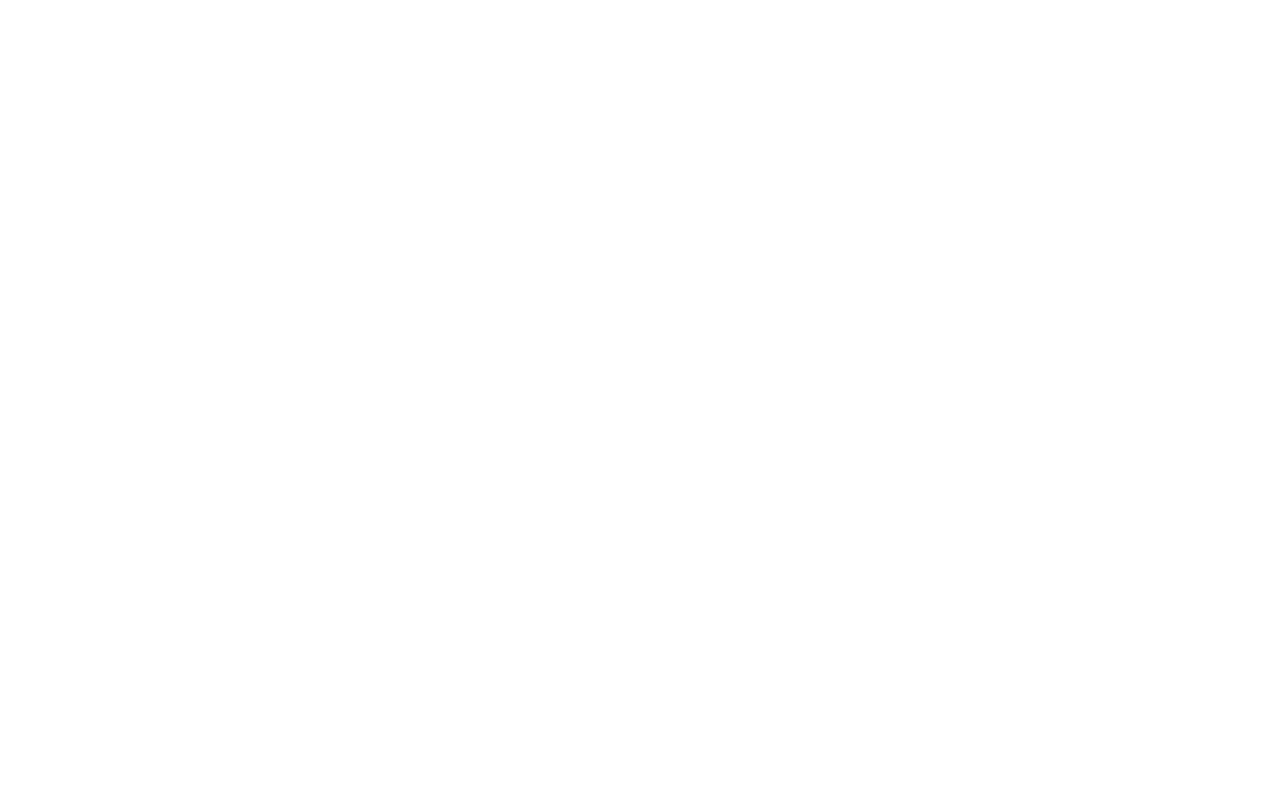
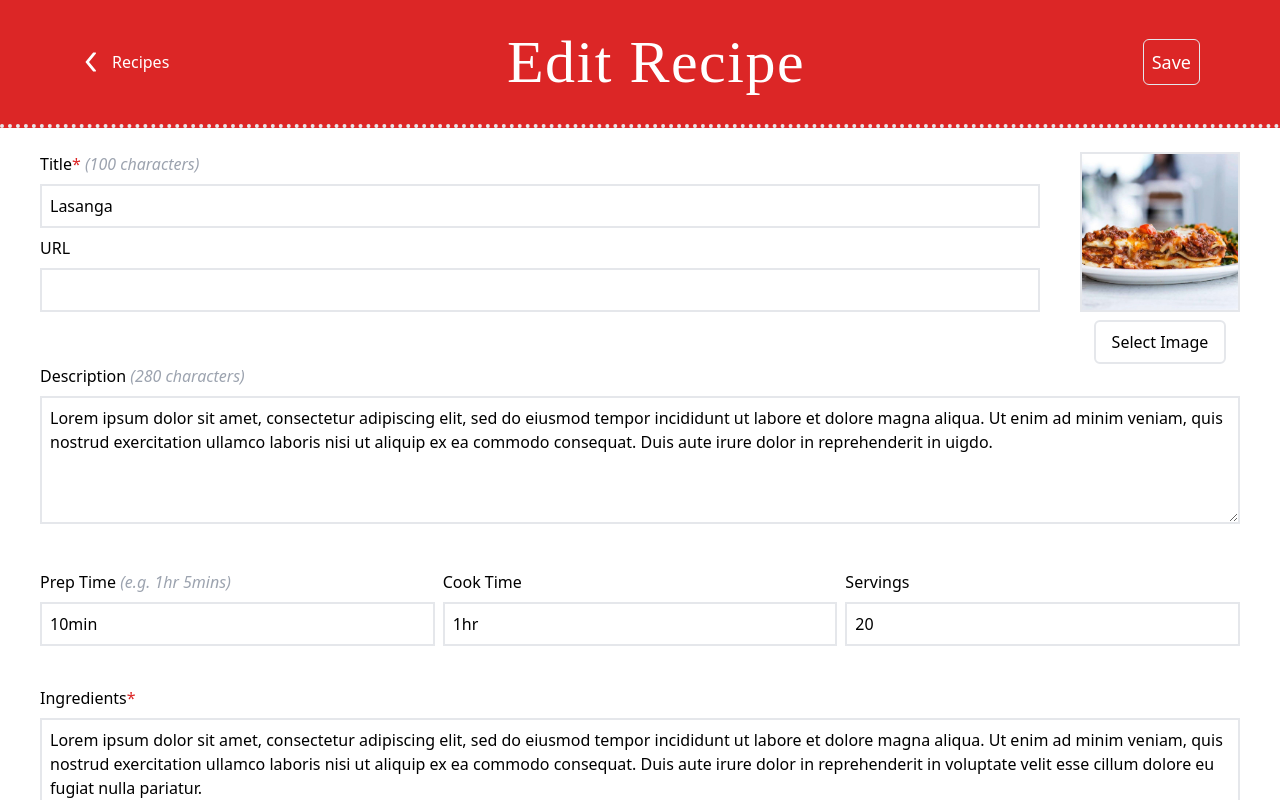
Before and after one commit to MsNiyaJ/RecipeBook, a React (Create React App) app in the folder recipebook/: page /edit/1 in a window 1280 px wide. Before the commit this address had no page. Shown: the top 800 px of the page. Built offline with nearby package versions, Linux system fonts and the light colour scheme; data requests are answered from the project's data file; a web font is replaced by a local one.

Commit message:
Users can edit a recipe

```diff
--- a/recipebook/db.json
+++ b/recipebook/db.json
@@ -49,11 +49,11 @@
     {
       "title": "Fried Chicken",
       "link": "N/A",
-      "img": "/defaultrecipe.jpeg",
+      "img": "blob:http://localhost:3001/31aa7a00-1bf2-4bf0-b918-9a1b945d468d",
       "description": "Best fried chicken ever",
-      "prepTime": "N/A",
-      "cookTime": "N/A",
-      "servings": "N/A",
+      "prepTime": "5mins",
+      "cookTime": "25mins",
+      "servings": "10",
       "ingredients": "fried chicken",
       "instructions": "cook it",
       "id": "-zoklw6"
--- a/recipebook/src/App.js
+++ b/recipebook/src/App.js
@@ -1,5 +1,6 @@
 import Home from './pages/Home';
 import Add from './pages/Add';
+import Edit from './pages/Edit';
 import View from './pages/View';
 import { BrowserRouter as Router, Route, Routes } from 'react-router-dom';
 
@@ -9,6 +10,7 @@ function App() {
       <Routes>
         <Route exact path="/" element={<Home />} />
         <Route path="/add" element={<Add />} />
+        <Route path="/edit/:id" element={<Edit />} />
         <Route path="/view/:id" element={<View />} />
       </Routes>
     </Router>
--- a/recipebook/src/components/Recipe.js
+++ b/recipebook/src/components/Recipe.js
@@ -26,7 +26,8 @@ const Recipe = ({ recipe, setRecipes }) => {
    */
   const handleEdit = (event) => {
     event.preventDefault();
-    console.log('Edit recipe:', id);
+    // navigate to the edit page
+    window.location.href = `/edit/${id}`;
   };
 
   /**
@@ -74,9 +75,7 @@ const Recipe = ({ recipe, setRecipes }) => {
     }
 
     // Close the modal after the user confirms or cancels
-    if (userResponse === 'No' || userResponse === 'Yes') {
-      setIsOpen(false);
-    }
+    setIsOpen(false);
   };
 
   return (
--- a/recipebook/src/components/TextArea.js
+++ b/recipebook/src/components/TextArea.js
@@ -1,6 +1,14 @@
 import React from 'react';
 
-const TextArea = ({ name, label, required, max, subText = '' }) => {
+const TextArea = ({
+  name,
+  label,
+  required,
+  max,
+  subText = '',
+  value = '',
+  onChange = () => {},
+}) => {
   return (
     <label htmlFor={name}>
       <p>
@@ -14,6 +22,8 @@ const TextArea = ({ name, label, required, max, subText = '' }) => {
         className="textField min-h-32"
         required={required}
         maxLength={max}
+        value={value}
+        onChange={onChange}
       />
     </label>
   );
--- a/recipebook/src/components/TextInput.js
+++ b/recipebook/src/components/TextInput.js
@@ -8,8 +8,18 @@ import '../global.css';
  * @param {boolean} required Whether the input is required or not
  * @param {number} max The max number of characters allowed
  * @param {string} subText Additional text to display next to the the label
+ * @param {string} value The value of the input
+ * @param {Function`} onChange The function to call when the input changes
  */
-const TextInput = ({ name, label, required, max, subText = '' }) => {
+const TextInput = ({
+  name,
+  label,
+  required = false,
+  max,
+  subText = '',
+  value = '',
+  onChange = () => {},
+}) => {
   return (
     <label htmlFor={name}>
       <p>
@@ -24,6 +34,8 @@ const TextInput = ({ name, label, required, max, subText = '' }) => {
         className="textField"
         required={required}
         maxLength={max}
+        value={value}
+        onChange={onChange}
       />
     </label>
   );
--- /dev/null
+++ b/recipebook/src/pages/Edit.js
@@ -0,0 +1,261 @@
+import React, { useState, useEffect } from 'react';
+import TextInput from '../components/TextInput';
+import TextArea from '../components/TextArea';
+import Navbar from '../components/Navbar';
+import BackButton from '../components/BackButton';
+import Modal from '../components/Modal';
+import { useLocation } from 'react-router-dom';
+import '../global.css';
+
+const Edit = () => {
+  const [open, setOpen] = useState(false); // Used to open the modal
+  const [error, setError] = useState(false); // Used to show an error message if a recipe can not be edited
+
+  // Get the slug from the URL to get the id of the recipe
+  const location = useLocation();
+  const id = location.pathname.split('/')[2];
+
+  // The initial state of the form
+  let initialState = {
+    title: '',
+    link: 'N/A',
+    img: '/defaultrecipe.jpeg',
+    description: 'No description provided',
+    prepTime: 'N/A',
+    cookTime: 'N/A',
+    servings: 'N/A',
+    ingredients: '',
+    instructions: '',
+  };
+
+  const [formData, setFormData] = useState({ ...initialState });
+
+  // Get the recipe from the database when the component mounts
+  useEffect(() => {
+    fetch(`http://localhost:3000/recipes/${id}`)
+      .then((res) => {
+        if (res.ok) return res.json();
+        setError(true);
+      })
+      .then((data) => {
+        setFormData(data);
+      })
+      // If the recipe cannot be edited, show an error message
+      .catch((err) => {
+        setError(true);
+      });
+  }, [id]);
+
+  /**
+   * @description Sets the display image, creates a new object with the new image, and updates the formData
+   * @param {Event} e
+   */
+  const imageUpload = (e) => {
+    const reader = new FileReader();
+    const displayImage = document.querySelector('#display_image');
+
+    // Display the uploaded image
+    reader.addEventListener('load', () => {
+      const uploaded_image = reader.result;
+      displayImage.style.backgroundImage = `url(${uploaded_image})`;
+    });
+
+    // Read the image
+    if (e.target.files.length > 0) {
+      reader.readAsDataURL(e.target.files[0]);
+    }
+
+    // Store uploaded image in formData
+    const imageUrl = URL.createObjectURL(e.target.files[0]);
+    formData.img = imageUrl;
+  };
+
+  /**
+   * @description POST request to update the recipe, then opens the modal
+   * @param {Event} e
+   */
+  const handleSubmit = async (e) => {
+    e.preventDefault();
+
+    await fetch(`http://localhost:3000/recipes/${id}`, {
+        method: 'PUT',
+        headers: {
+            'Content-Type': 'application/json',
+        },
+        body: JSON.stringify({
+            ...formData,
+        }),
+    }).then((response) => {
+        // If the recipe was edited successfully, open the modal with no error message
+        if (response.ok) {
+            setError(false);
+            setOpen(true);
+        }
+    }).catch((error) => {
+        // If the recipe was not edited successfully, show an error message
+        setError(true);
+    });
+  };
+
+  /**
+   * @description Updates form data when the user changes the value of an input
+   */
+  const onChange = (e) => {
+    // Get the name and value of an input
+    const { name, value } = e.target;
+
+    // Update the value of the input in the formData
+    setFormData((prevState) => ({
+      ...prevState,
+      [name]: value,
+    }));
+  };
+
+  return (
+    <div className="bg-white pt-14 md:pt-28">
+      {open && (
+        <Modal
+          className="flex flex-col justify-center items-center text-center"
+          title={
+            error
+              ? 'OOPS! Something went wrong!'
+              : 'Your Recipe Has Been Edited!'
+          }
+          message={
+            <div>
+              {error
+                ? 'Can not edit this recipe at this time. Please try again later.'
+                : 'Go back to the recipes list and search for your recipe!'}
+              <BackButton
+                containerClassName="flex justify-center pt-5"
+                buttonClassName="flex items-center gap-2 bg-red-500 p-2 rounded-md text-white"
+                buttonText="Back to Recipes"
+              />
+            </div>
+          }
+        />
+      )}
+      <form onSubmit={handleSubmit}>
+        <Navbar
+          leftContent={<BackButton buttonText="Recipes" />}
+          centerContent="Edit Recipe"
+          rightContent={
+            <button
+              type="submit"
+              disabled={error}
+              className="border rounded-md flex items-center p-2 gap-2 text-xs md:text-lg hover:bg-white hover:text-black disabled:border-gray-400 disabled:text-gray-400 disabled:hover:bg-transparent disabled:cursor-not-allowed"
+            >
+              Save
+            </button>
+          }
+        />
+        {/* Error message */}
+        {error && !open && (
+          <div className="flex justify-center items-center text-center text-gray-600 md:text-2xl py-52">
+            Recipe doesn't exist
+          </div>
+        )}
+
+        {/* Recipe details */}
+        {!error && (
+          <div className="container mx-auto p-10 pb-20">
+            <div className="flex flex-col-reverse md:flex-row gap-10">
+              <div className="w-full">
+                <TextInput
+                  name="title"
+                  label="Title"
+                  required={true}
+                  subText=" (100 characters)"
+                  max={100}
+                  value={formData.title}
+                  onChange={onChange}
+                />
+                <TextInput
+                  name={'link'}
+                  label={'URL'}
+                  value={formData.link}
+                  onChange={onChange}
+                />
+              </div>
+              {/* Image */}
+              <div className="flex flex-col items-center gap-2 ">
+                <div
+                  id="display_image"
+                  className="w-40 h-40 border-2 bg-center bg-cover bg-defaultrecipe"
+                  style={{ backgroundImage: `url(${formData.img})` }}
+                ></div>
+                <button
+                  type="button"
+                  className="border-2 py-2 px-4 rounded-md hover:bg-red-600 hover:text-white relative"
+                >
+                  Select Image
+                  <input
+                    className="absolute top-0 left-0 w-full h-full opacity-0"
+                    type="file"
+                    id="image_input"
+                    accept="image/png, image/jpg"
+                    onChange={imageUpload}
+                  ></input>
+                </button>
+              </div>
+            </div>
+            <TextArea
+              name="description"
+              label="Description"
+              subText=" (280 characters)"
+              max={280}
+              value={formData.description}
+              onChange={onChange}
+            />
+            <div className="my-8 flex flex-col md:flex-row justify-around gap-2">
+              <div className="w-full md:w-1/3">
+                <TextInput
+                  name="prepTime"
+                  label="Prep Time"
+                  subText=" (e.g. 1hr 5mins)"
+                  max={100}
+                  value={formData.prepTime}
+                  onChange={onChange}
+                />
+              </div>
+              <div className="w-full md:w-1/3">
+                <TextInput
+                  name="cookTime"
+                  label="Cook Time"
+                  max={100}
+                  value={formData.cookTime}
+                  onChange={onChange}
+                />
+              </div>
+              <div className="w-full md:w-1/3">
+                <TextInput
+                  name="servings"
+                  label="Servings"
+                  max={100}
+                  value={formData.servings}
+                  onChange={onChange}
+                />
+              </div>
+            </div>
+            <TextArea
+              name="ingredients"
+              label="Ingredients"
+              required={true}
+              value={formData.ingredients}
+              onChange={onChange}
+            />
+            <TextArea
+              name="instructions"
+              label="Instructions"
+              required={true}
+              value={formData.instructions}
+              onChange={onChange}
+            />
+          </div>
+        )}
+      </form>
+    </div>
+  );
+};
+
+export default Edit;
```
Also changed, not shown: 1 other file (tests, documents, lock files or other folders).
